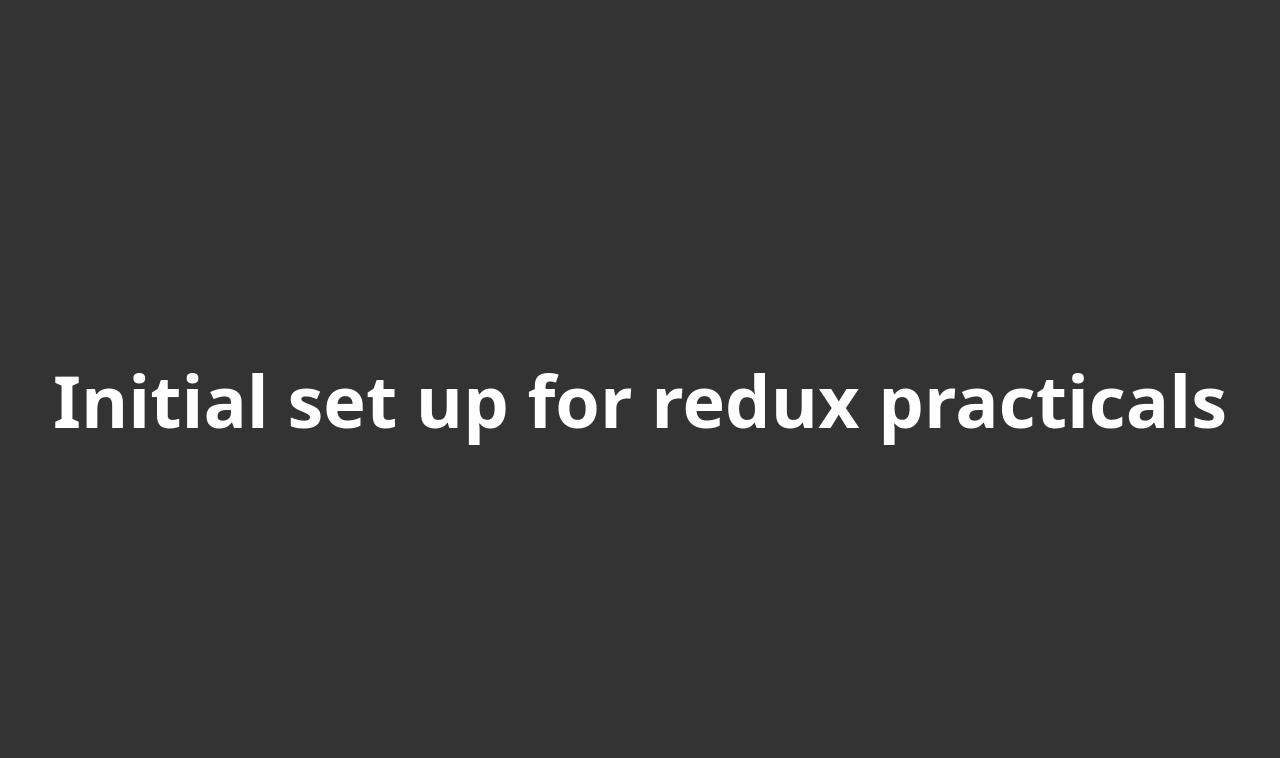
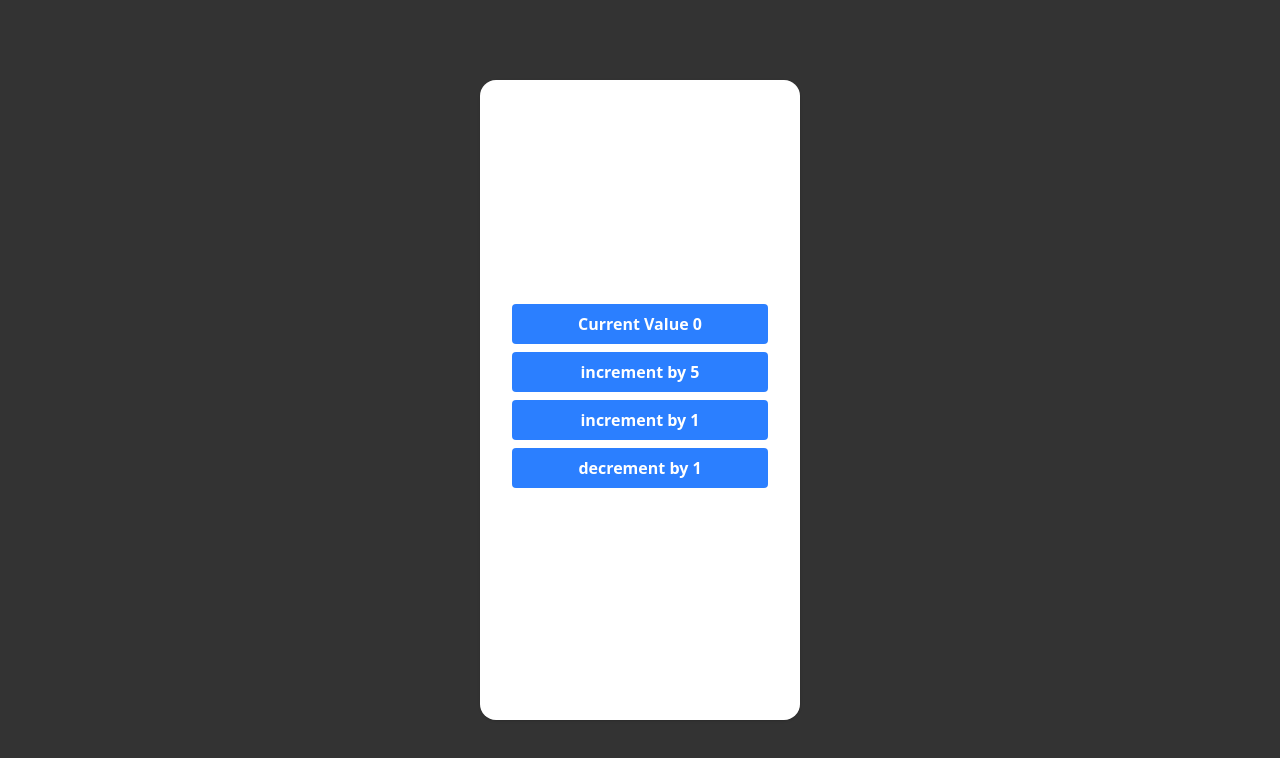
Before and after one commit to JeesVincent0/redux-practical, a React (Vite) app: page / in a window 1280 px wide. Shown: the top 758 px of the page. Built offline with nearby package versions, Linux system fonts and the light colour scheme.

Commit message:
This is a counter, using useReducer Hooks

```diff
--- a/src/App.tsx
+++ b/src/App.tsx
@@ -1,8 +1,10 @@
+import Counter from "./components/Counter"
+
 const App = () => {
   return (
-    <div className="h-screen w-screen flex justify-center items-center bg-black/80">
-     <h1 className="font-bold text-7xl text-white cursor-pointer">Initial set up for redux practicals</h1>
-    </div>
+    <>
+    <Counter />
+    </>
   )
 }
 
--- /dev/null
+++ b/src/components/Counter.tsx
@@ -0,0 +1,51 @@
+import { useReducer } from "react";
+
+interface InitialState {
+  count: number;
+}
+
+interface Action {
+  type: string;
+  payload?: number;
+}
+
+const InitialState: InitialState = {
+  count: 0,
+}
+
+function reducer(state: InitialState, action: Action) {
+
+  switch (action.type) {
+    case "incrementByValue":
+      if (action.payload) return { count: state.count + action.payload };
+      return state;
+
+    case "increment":
+      return { count: state.count + 1 };
+
+    case "decrement":
+      return { count: state.count - 1 };
+
+    default:
+
+      return state
+  }
+}
+
+const Counter = () => {
+
+  const [state, dispatch] = useReducer(reducer, InitialState);
+
+  return (
+    <div className="absolute h-screen w-screen flex justify-center items-center bg-black/80">
+      <div className="relative h-[80vh] w-[25vw] rounded-2xl bg-white shadow-sm flex flex-col justify-center">
+        <p className="h-10 w-[80%] flex justify-center items-center mx-auto bg-blue-500 mb-2 rounded-sm cursor-pointer hover:bg-blue-900 font-bold text-white">Current Value {state.count}</p>
+        <button className="h-10 w-[80%] mx-auto bg-blue-500 mb-2 rounded-sm cursor-pointer hover:bg-blue-900 font-bold text-white" onClick={() => dispatch({ type: "incrementByValue", payload: 5 })}>increment by 5</button>
+        <button className="h-10 w-[80%] mx-auto bg-blue-500 mb-2 rounded-sm cursor-pointer hover:bg-blue-900 font-bold text-white" onClick={() => dispatch({ type: "increment" })}>increment by 1</button>
+        <button className="h-10 w-[80%] mx-auto bg-blue-500 mb-2 rounded-sm cursor-pointer hover:bg-blue-900 font-bold text-white" onClick={() => dispatch({ type: "decrement" })}>decrement by 1</button>
+      </div>
+    </div>
+  )
+}
+
+export default Counter
```
